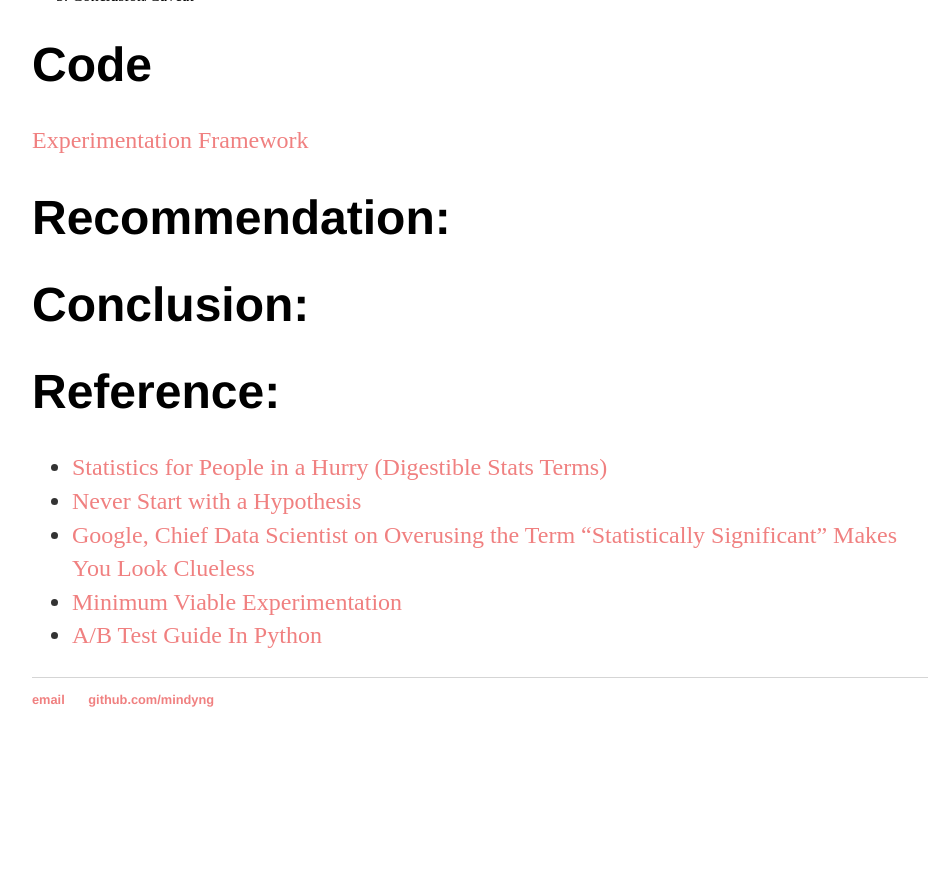
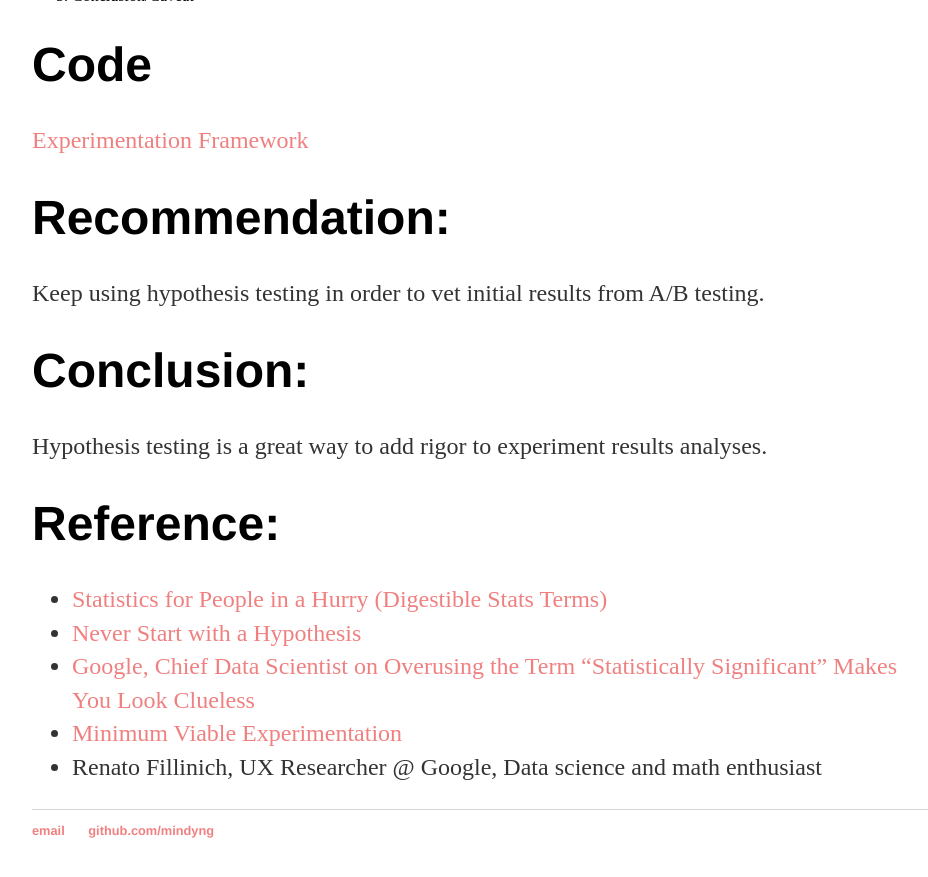
Before and after one commit to mindyng/mindyng.github.io, a Jekyll site: the page built from _posts/2022-12-22-Experimentation-Framework.md, in a window 1280 px wide and 900 px high, scrolled down 1100 px. Shown: the top 877 px of the window, without its empty margins (160-1088 px from the left). Built offline with Jekyll 4.4.1, drawn with Linux system fonts in a browser that asks for light colours; our own code applies the rules of GitHub Pages for plain Markdown files; before the commit the page ends 1869 px from its top, so only the background shows below that.

Commit message:
Update 2022-12-22-Experimentation-Framework.md

```diff
--- a/_posts/2022-12-22-Experimentation-Framework.md
+++ b/_posts/2022-12-22-Experimentation-Framework.md
@@ -28,15 +28,15 @@ to add acceptance criteria for new product feature roll out.
 
 # Recommendation:
 
-
+Keep using hypothesis testing in order to vet initial results from A/B testing.
 
 # Conclusion:
 
-
+Hypothesis testing is a great way to add rigor to experiment results analyses.
 
 # Reference:
 * [Statistics for People in a Hurry (Digestible Stats Terms)](https://towardsdatascience.com/statistics-for-people-in-a-hurry-a9613c0ed0b)
 * [Never Start with a Hypothesis](https://towardsdatascience.com/hypothesis-testing-decoded-for-movers-and-shakers-bfc2bc34da41)
 * [Google, Chief Data Scientist on Overusing the Term “Statistically Significant” Makes You Look Clueless](https://towardsdatascience.com/overusing-the-term-statistically-significant-makes-you-look-clueless-f96e1ad1a78e)
 * [Minimum Viable Experimentation](https://roundup.getdbt.com/p/ep-36-minimum-viable-experimentation?utm_source=substack&utm_medium=email)
-* [A/B Test Guide In Python](https://github.com/renatofillinich/ab_test_guide_in_python)
+* Renato Fillinich, UX Researcher @ Google, Data science and math enthusiast
```
